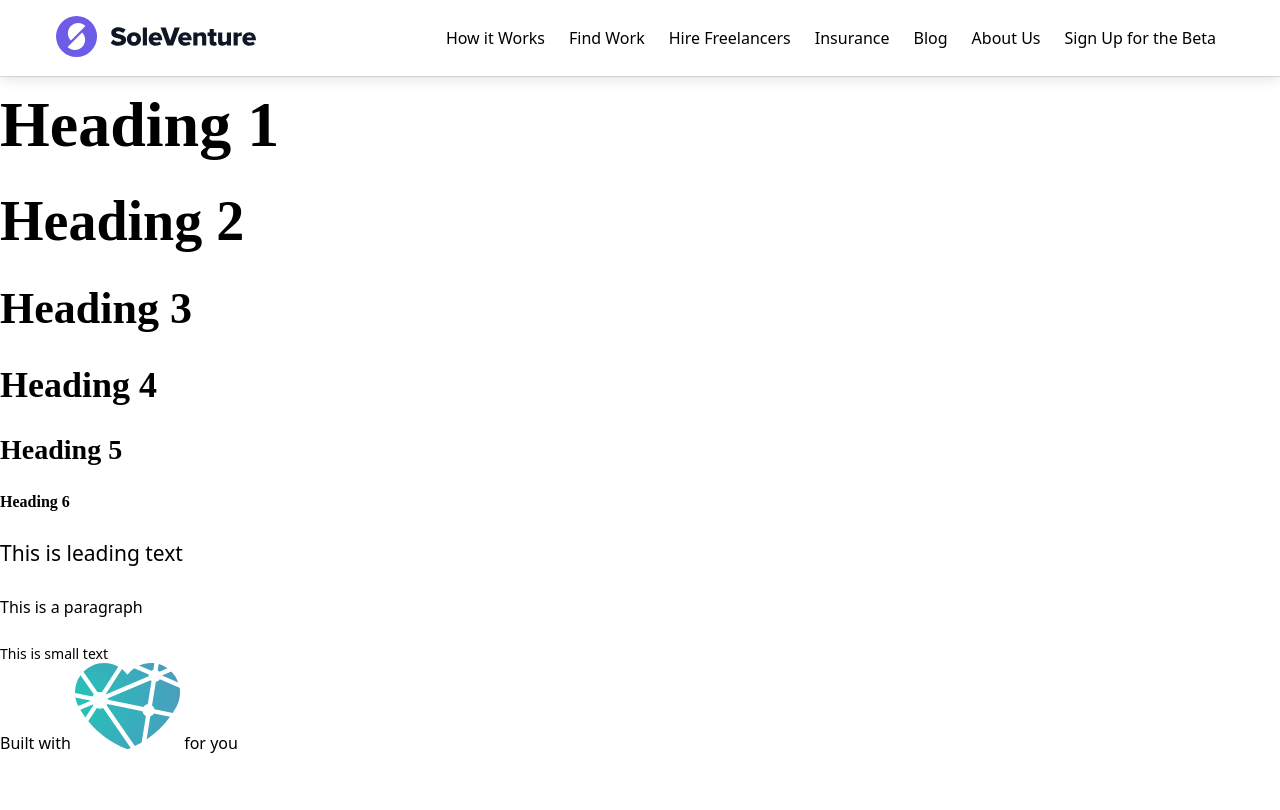
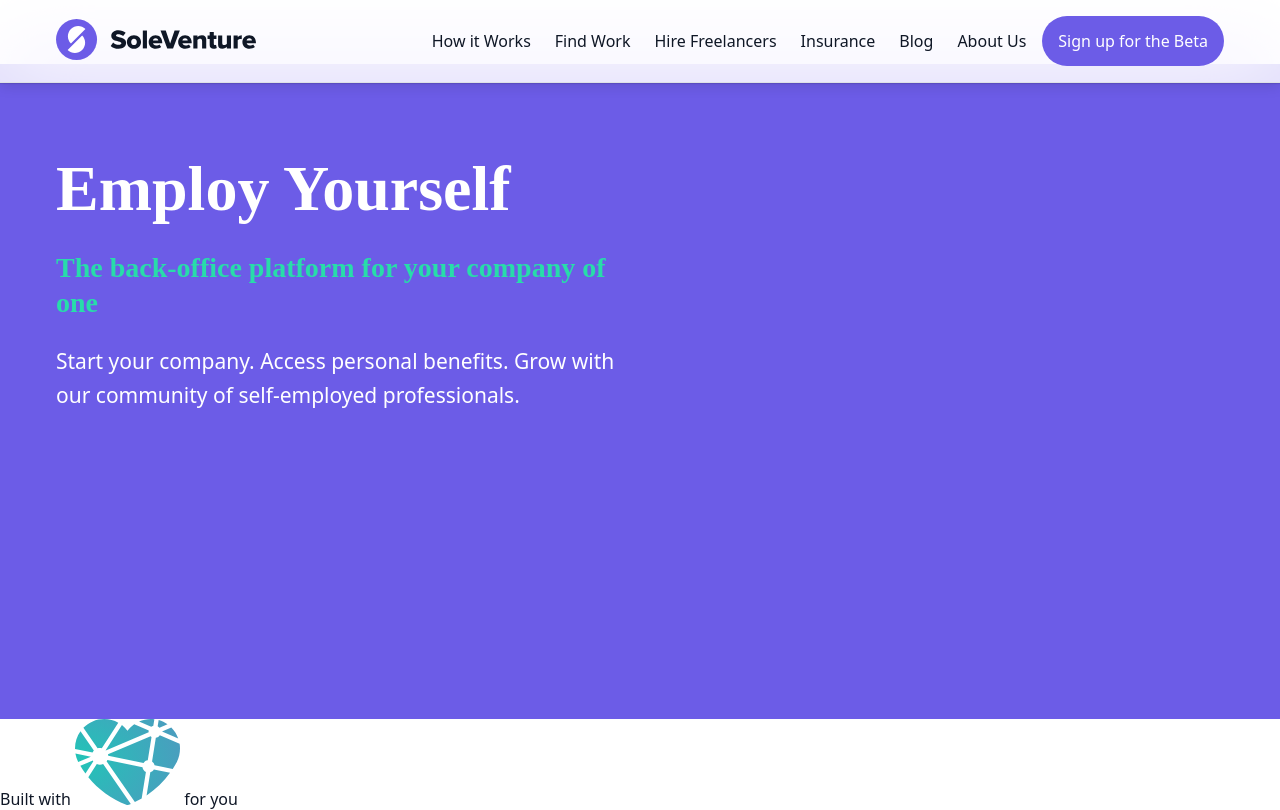
Before and after one commit to soleventure-inc/soleventure-next, a Next.js app: page / in a window 1280 px wide. Built offline with nearby package versions, Linux system fonts and the light colour scheme; a web font is replaced by a local one.

Commit message:
add basic flex grid

```diff
--- /dev/null
+++ b/components/Button/index.js
@@ -0,0 +1,41 @@
+import Link from 'next/link'
+import styled, { css } from 'styled-components'
+import React from 'react'
+
+const ButtonBase = css`
+  display: inline-block;
+  padding: ${({ theme }) => theme.space[2]} ${({ theme }) => theme.space[3]};
+  border: 0;
+  border-radius: 999px;
+  position: relative;
+  text-align: center;
+  text-decoration: none;
+  color: ${props => props.color ? props.color : 'var(--white)'};
+  background: ${props => props.bg ? props.bg : 'var(--primary)'};
+  cursor: pointer;
+  transition: all 120ms ease-out 0s;
+  &:hover {
+    filter: hue-rotate(5deg);
+    border: 0;
+  }
+  &:focus {
+    box-shadow: 0px calc(${({ theme }) => theme.space[1]}/2) ${({ theme }) => theme.space[2]} var(--primary);
+  }
+  &:active {
+    filter: brightness(0.9);
+  }
+`
+
+export const Button = styled.button`
+  ${ButtonBase}
+`
+
+export const ButtonLinkContainer = styled.a`
+  ${ButtonBase}
+`
+
+export const ButtonLink = ({href,bg,color,children}) => (
+  <Link href={href}>
+    <ButtonLinkContainer bg={bg} color={color}>{children}</ButtonLinkContainer>
+  </Link>
+)
--- a/components/GlobalStyles/index.js
+++ b/components/GlobalStyles/index.js
@@ -1,21 +1,20 @@
 import { createGlobalStyle } from 'styled-components'
-import { normalize } from 'styled-normalize'
 
 export const GlobalStyle = createGlobalStyle`
   :root {
-    --baseDark: ${({ theme }) => theme.baseDark};
-    --baseMedium: ${({ theme }) => theme.baseMedium};
-    --baseLight: ${({ theme }) => theme.baseLight};
-    --white: ${({ theme }) => theme.white};
-    --primary: ${({ theme }) => theme.primary};
-    --primaryDark: ${({ theme }) => theme.primaryDark};
-    --beige: ${({ theme }) => theme.beige};
-    --beigeDark: ${({ theme }) => theme.beigeDark};
-    --red: ${({ theme }) => theme.red};
-    --orange: ${({ theme }) => theme.orange};
-    --pink: ${({ theme }) => theme.pink};
-    --green: ${({ theme }) => theme.green};
-    --teal: ${({ theme }) => theme.teal};
+    --baseDark: ${({ theme }) => theme.colors.baseDark};
+    --baseMedium: ${({ theme }) => theme.colors.baseMedium};
+    --baseLight: ${({ theme }) => theme.colors.baseLight};
+    --white: ${({ theme }) => theme.colors.white};
+    --primary: ${({ theme }) => theme.colors.primary};
+    --primaryDark: ${({ theme }) => theme.colors.primaryDark};
+    --beige: ${({ theme }) => theme.colors.beige};
+    --beigeDark: ${({ theme }) => theme.colors.beigeDark};
+    --red: ${({ theme }) => theme.colors.red};
+    --orange: ${({ theme }) => theme.colors.orange};
+    --pink: ${({ theme }) => theme.colors.pink};
+    --green: ${({ theme }) => theme.colors.green};
+    --teal: ${({ theme }) => theme.colors.teal};
   }
 
   html {
--- /dev/null
+++ b/components/Grid/index.js
@@ -0,0 +1,29 @@
+import styled from 'styled-components'
+
+export const Container = styled.div`
+  width: 100%;
+  max-width: ${({ theme }) => theme.layoutWidth};
+  margin: 0 auto;
+  position: relative;
+  padding-left: ${({ theme }) => theme.space[3]};
+  padding-right: ${({ theme }) => theme.space[3]};
+`
+
+export const Grid = styled.div`
+  display: flex;
+  @media screen and (max-width: ${({ theme }) => theme.breakpoints[4]}) {
+    flex-wrap: wrap;
+  }
+`
+
+export const Col = styled.div`
+  flex: ${( props ) => props.size ? props.size : 1};
+  min-height: 1px;
+  @media screen and (max-width: ${({ theme }) => theme.breakpoints[4]}) {
+    flex: ${( props ) => props.md ? props.md : 'auto'};
+  }
+`
+
+export const Section = styled.section`
+
+`
--- a/components/Header/index.js
+++ b/components/Header/index.js
@@ -1,6 +1,7 @@
 import Link from 'next/link'
 import styled, { css } from 'styled-components'
 import { transparentize } from 'polished'
+import { ButtonLink } from '@components/Button'
 
 const HeaderContainer = styled.header`
   width: 100%;
@@ -31,15 +32,20 @@ const Nav = styled.ul`
   margin: 0;
   padding: 0;
   align-items: center;
+  @media screen and (max-width: ${({ theme }) => theme.breakpoints[3]}) {
+    display: none;
+  }
 `
 
 const LinkStyle = css`
   padding: ${({ theme}) => theme.space[2]};
   text-decoration: none;
-  color: inherit;
   position: relative;
   display: inline-block;
   transition: all 120ms ease-out 0s;
+  &:hover, &:focus {
+    box-shadow: 0px 2px 0px 0px var(--primary);
+  }
 `
 
 const NavItem = styled.li`
@@ -48,6 +54,22 @@ const NavItem = styled.li`
   }
   &:not(:last-of-type) {
     margin-right: ${({ theme}) => theme.space[2]};
+  }
+`
+
+const MobileToggle = styled.button`
+  background: var(--baseDark);
+  color: var(--white);
+  display: none;
+  width: ${({ theme }) => theme.space[6]};
+  height: ${({ theme }) => theme.space[6]};
+  border-radius: 50%;
+  align-items: center;
+  justify-content: center;
+  border: 0;
+  cursor: pointer;
+  @media screen and (max-width: ${({ theme }) => theme.breakpoints[3]}) {
+    display: inline-flex;
   }
 `
 
@@ -101,13 +123,16 @@ export default function Header() {
             </Link>
           </div>
           <div>
+            <MobileToggle>
+              <svg xmlns="http://www.w3.org/2000/svg" width="24" height="24" viewBox="0 0 24 24" fill="none" stroke="currentColor" strokeWidth="2" strokeLinecap="round" strokeLinejoin="round"><line x1="3" y1="12" x2="21" y2="12"></line><line x1="3" y1="6" x2="21" y2="6"></line><line x1="3" y1="18" x2="21" y2="18"></line></svg>
+            </MobileToggle>
             <Nav role="navigation">
               {
                 navItems.map(navItem => {
                   if(navItem.type === 'local') {
                     return (
                       <NavItem key={navItem.name}>
-                        <NavLink href={navItem.href}>
+                        <NavLink className={'navLink'} href={navItem.href}>
                           <a>
                             {navItem.name}
                           </a>
@@ -126,9 +151,14 @@ export default function Header() {
                 })
               }
               <NavItem>
-                <a href="https://google.com">
-                  Sign Up for the Beta
-                </a>
+                <ButtonLink href="/launch-and-grow"
+                  bg={'var(--primary)'}
+                  color={'var(--white)'}
+                >
+                  <a className="c-button">
+                    Sign up for the Beta
+                  </a>
+                </ButtonLink>
               </NavItem>
             </Nav>
           </div>
--- a/components/Layout/index.js
+++ b/components/Layout/index.js
@@ -9,7 +9,7 @@ import Header from '../Header'
 export default function Layout({ children, pageTitle, description, ...props }) {
   return (
     <>
-      <ThemeProvider theme={ theme }>
+      <ThemeProvider theme={theme}>
         <Normalize />
         <GlobalStyle/>
         <Head>
--- a/pages/index.js
+++ b/pages/index.js
@@ -1,18 +1,41 @@
 import Layout from '@components/Layout'
+import { Section, Container, Grid, Col } from '@components/Grid'
+import styled from 'styled-components'
+
+const Hero = styled(Section)`
+  height: 655px;
+  overflow-y: hidden;
+  padding-bottom: ${({ theme }) => theme.space[6]};
+  text-align: left;
+  background: var(--primary);
+  color: var(--white);
+  @media screen and (max-width: ${({ theme }) => theme.breakpoints[4]}) {
+    text-align: center;
+  }
+`
 
 const Index = ({ title, description, ...props }) => {
   return (
     <>
       <Layout pageTitle={title} description={description}>
-        <h1>Heading 1</h1>
-        <h2>Heading 2</h2>
-        <h3>Heading 3</h3>
-        <h4>Heading 4</h4>
-        <h5>Heading 5</h5>
-        <h6>Heading 6</h6>
-        <p className="lead">This is leading text</p>
-        <p>This is a paragraph</p>
-        <small>This is small text</small>
+        <Hero>
+          <Container>
+            <Grid>
+              <Col>
+                <h1
+                  style={{
+                    marginTop: '88px'
+                  }}
+                >Employ Yourself</h1>
+                <h5 style={{
+                  color: 'var(--teal)'
+                }}>The back-office platform for your company of one</h5>
+                <p className="lead">Start your company. Access personal benefits. Grow with our community of self-employed professionals.</p>
+              </Col>
+              <Col></Col>
+            </Grid>
+          </Container>
+        </Hero>
       </Layout>
     </>
   )
```
